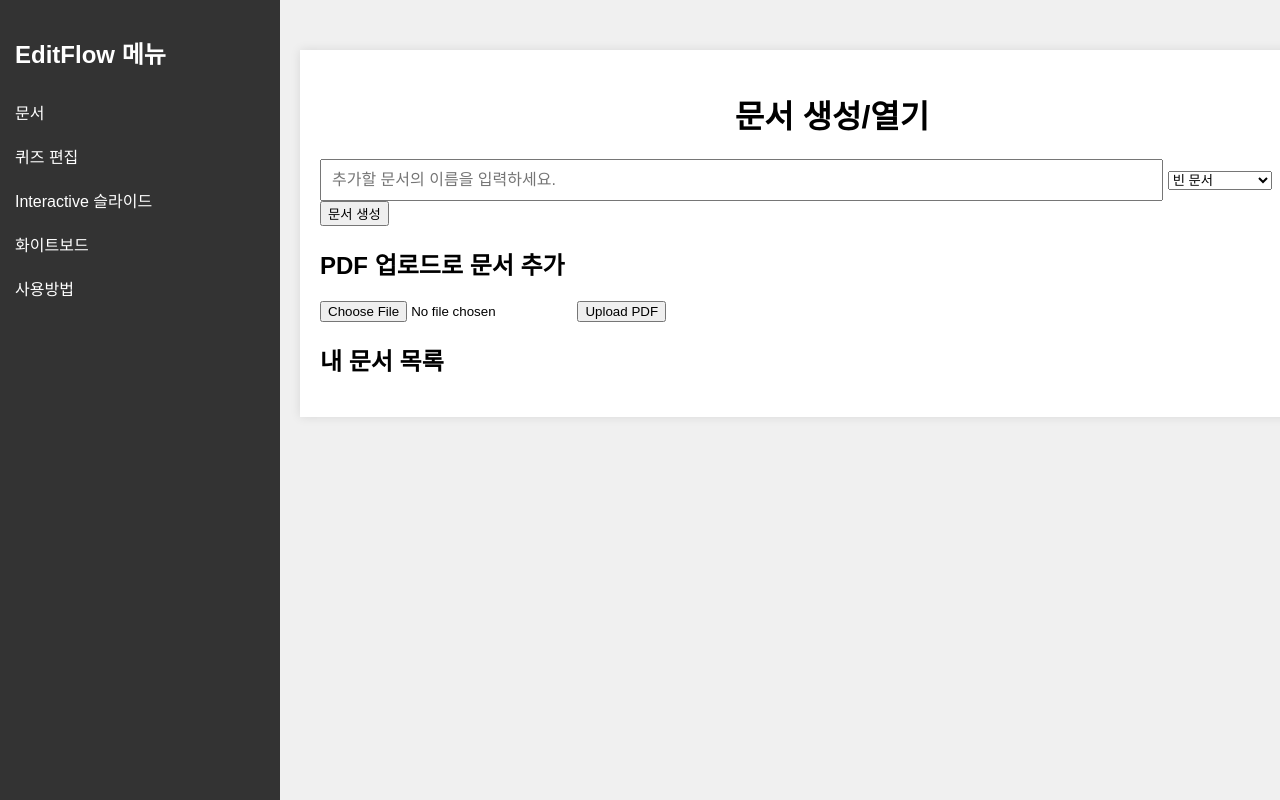
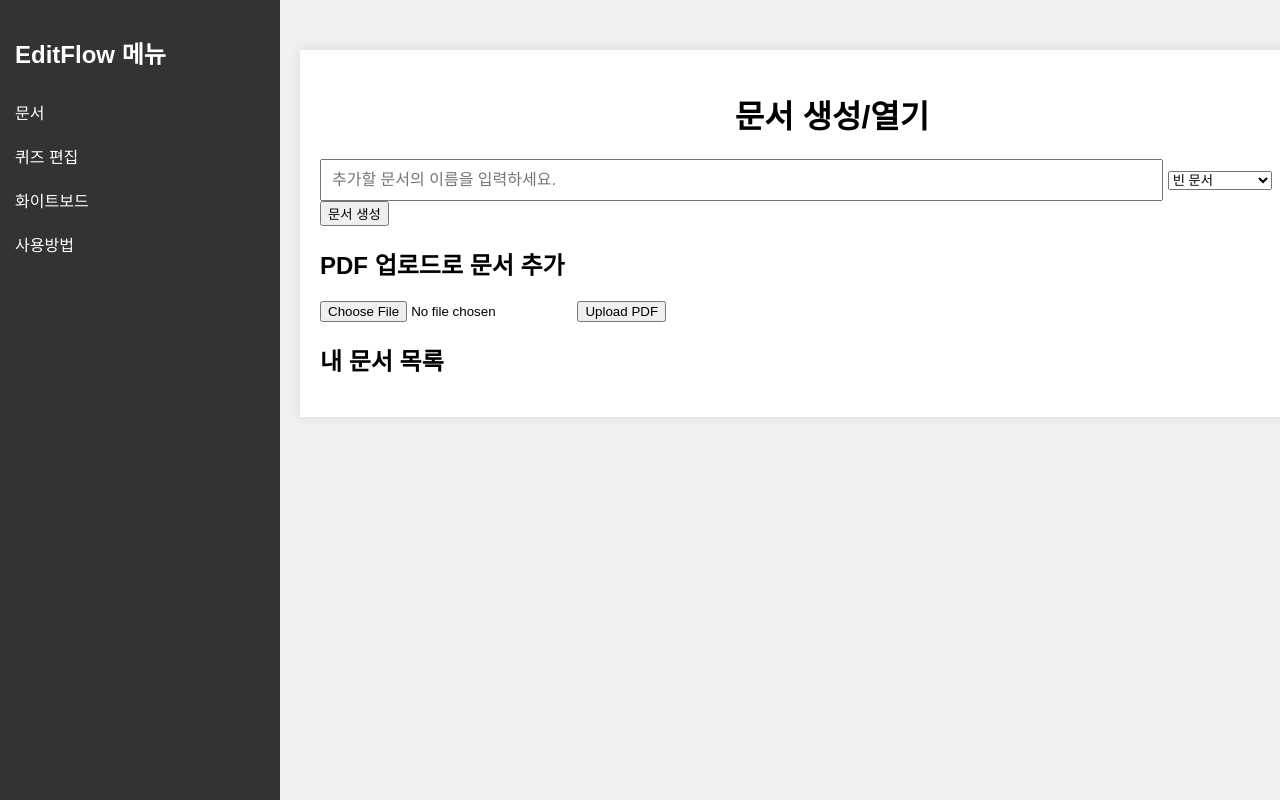
Before and after one commit to JYServices/editflow, a website: page public/index.html in a window 1280 px wide. Shown: the top 800 px of the page. Drawn offline with Linux system fonts and the light colour scheme; a web font is replaced by a local one.

Commit message:
Update index.html about Slides Function Delete

```diff
--- a/public/index.html
+++ b/public/index.html
@@ -173,7 +173,6 @@
         <h2>EditFlow 메뉴</h2>
         <a href="#" onclick="showSection('documents')">문서</a>
         <a href="#" onclick="showSection('forms')">퀴즈 편집</a>
-        <a href="#" onclick="showSection('slides')">Interactive 슬라이드</a>
         <a href="#" onclick="window.location.href='/whiteboard/'">화이트보드</a> <!-- Whiteboard 추가 -->
         <a href="#" onclick="window.location.href='/moreservices/video/'">사용방법</a>
     </div>
@@ -236,7 +235,6 @@
             const titles = {
                 documents: '문서 생성/열기',
                 forms: '퀴즈 생성/열기',
-                slides: 'Interactive 슬라이드 매니저',
                 whiteboard: '화이트보드'
             };
             document.getElementById('sectionTitle').innerText = titles[section] || 'Interactive Slides Manager';
```
